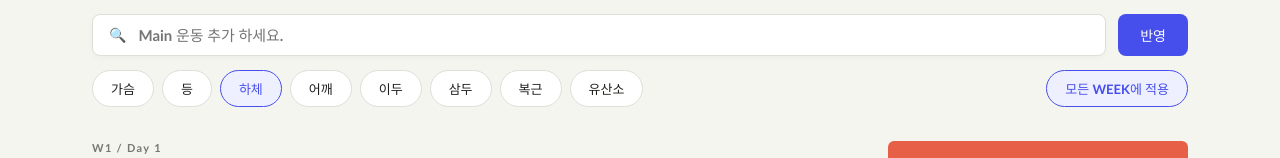
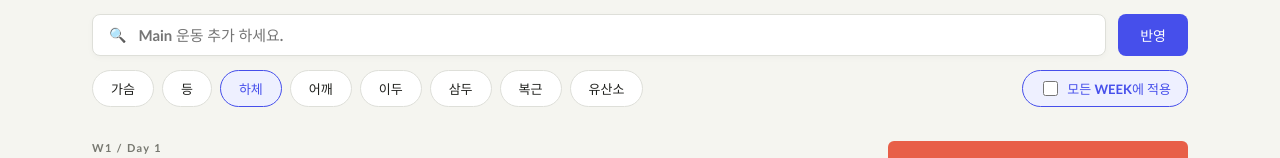
Before and after one commit to offbeyondd-lab/jaehwan-workout-app, a React (Vite) app: page / in a window 1280 px wide. Shown: the part 606-764 px from the top of the page. Built offline with nearby package versions, Linux system fonts and the light colour scheme.

Commit message:
Change 'Apply to all WEEKS' to checkbox and open detailed template loader modal upon clicking Reflect button

```diff
--- a/src/App.css
+++ b/src/App.css
@@ -44,8 +44,8 @@ button { font: inherit; cursor: pointer; }
 .day-picker-search-row .template-search-bar { flex: 1; margin-bottom: 0; }
 .day-picker-reflect-btn { border: 0; background: #464feb; color: white; padding: 11px 22px; font-size: 14px; font-weight: 800; border-radius: 8px; cursor: pointer; white-space: nowrap; transition: background .15s ease; }
 .day-picker-reflect-btn:hover { background: #353bc7; }
-.apply-all-weeks-btn { border: 1px solid #464feb; background: #eef0ff; color: #464feb; padding: 8px 18px; font-size: 13px; font-weight: 800; border-radius: 20px; cursor: pointer; transition: all .15s ease; margin-left: auto; }
-.apply-all-weeks-btn:hover { background: #464feb; color: white; }
+.apply-all-weeks-checkbox-label { display: flex; align-items: center; gap: 6px; border: 1px solid #464feb; background: #eef0ff; color: #464feb; padding: 7px 16px; font-size: 13px; font-weight: 800; border-radius: 20px; cursor: pointer; user-select: none; margin-left: auto; }
+.apply-all-weeks-checkbox-label input { accent-color: #464feb; width: 15px; height: 15px; cursor: pointer; }
 .day-main-picker-card .muscle-chips-row { margin-bottom: 0; align-items: center; }
 
 /* Template Management Section */
--- a/src/App.tsx
+++ b/src/App.tsx
@@ -189,6 +189,7 @@ function App() {
   const [dayFocuses, setDayFocuses] = useState<Record<number, string>>(() => readStorage('workout-day-focuses', initialDayFocuses))
   const [daySearchFilter, setDaySearchFilter] = useState('')
   const [showDayPicker, setShowDayPicker] = useState(true)
+  const [applyToAllWeeks, setApplyToAllWeeks] = useState(false)
 
   // Template Management State
   const [templates, setTemplates] = useState<MuscleTemplate[]>(() => readStorage('workout-main-templates', defaultTemplates))
@@ -361,90 +362,22 @@ function App() {
     setDayFocuses((prev) => ({ ...prev, [selectedDay]: nextFocus }))
   }
 
-  // --- Apply Selected Muscles to Exercises & Close Picker ---
+  // --- Apply Selected Muscles to Exercises & Open Detail Template Modal ---
   const handleApplyDayPicker = () => {
     const currentList = dayMuscles[selectedDay] || []
-    const combinedExercises: { name: string; sets: number }[] = []
-    currentList.forEach((mName) => {
-      const tpl = templates.find((t) => t.name === mName)
-      if (tpl) {
-        tpl.exercises.forEach((ex) => {
-          if (ex.name.trim() !== '') {
-            combinedExercises.push({ name: ex.name, sets: ex.sets })
-          }
-        })
-      }
-    })
-
-    if (currentList.length > 0) {
-      const newNames: Record<string, string> = { ...names }
-      const newOverrides: ExerciseOverrides = { ...overrides }
-
-      for (let i = 0; i < 10; i++) {
-        const key = currentKey(i)
-        if (i < combinedExercises.length) {
-          const item = combinedExercises[i]
-          newNames[key] = item.name
-          newOverrides[key] = {
-            sets: item.sets.toString(),
-            weight: overrides[key]?.weight ?? '',
-            unit: overrides[key]?.unit ?? 'kg'
-          }
-        } else {
-          newNames[key] = ''
-          newOverrides[key] = { sets: '', weight: '', unit: 'kg' }
-        }
+    if (currentList.length === 0) {
+      alert('반영할 부위를 하나 이상 선택해주세요.')
+      return
     }
 
-      setNames(newNames)
-      setOverrides(newOverrides)
-    }
+    // Match template IDs from selected muscle names
+    const matchingTemplateIds = templates
+      .filter((t) => currentList.includes(t.name))
+      .map((t) => t.id)
 
-    setShowDayPicker(false)
-  }
-
-  // --- Apply Selected Muscles across ALL WEEKS for current Day ---
-  const handleApplyDayPickerToAllWeeks = () => {
-    const currentList = dayMuscles[selectedDay] || []
-    const combinedExercises: { name: string; sets: number }[] = []
-    currentList.forEach((mName) => {
-      const tpl = templates.find((t) => t.name === mName)
-      if (tpl) {
-        tpl.exercises.forEach((ex) => {
-          if (ex.name.trim() !== '') {
-            combinedExercises.push({ name: ex.name, sets: ex.sets })
-          }
-        })
-      }
-    })
-
-    if (currentList.length > 0) {
-      const newNames: Record<string, string> = { ...names }
-      const newOverrides: ExerciseOverrides = { ...overrides }
-
-      weeks.forEach((week) => {
-        for (let i = 0; i < 10; i++) {
-          const key = keyFor(week, selectedDay, i)
-          if (i < combinedExercises.length) {
-            const item = combinedExercises[i]
-            newNames[key] = item.name
-            newOverrides[key] = {
-              sets: item.sets.toString(),
-              weight: overrides[key]?.weight ?? '',
-              unit: overrides[key]?.unit ?? 'kg'
-            }
-          } else {
-            newNames[key] = ''
-            newOverrides[key] = { sets: '', weight: '', unit: 'kg' }
-          }
-        }
-      })
-
-      setNames(newNames)
-      setOverrides(newOverrides)
-    }
-
-    setShowDayPicker(false)
+    setSelectedApplyTemplateIds(matchingTemplateIds)
+    setExcludedApplyExerciseKeys({})
+    setShowApplyModal(true)
   }
 
   // --- Select Day Handler ---
@@ -592,8 +525,11 @@ function App() {
     const newNames: Record<string, string> = { ...names }
     const newOverrides: ExerciseOverrides = { ...overrides }
 
+    const targetWeeks = applyToAllWeeks ? weeks : [selectedWeek]
+
+    targetWeeks.forEach((week) => {
       for (let i = 0; i < 10; i++) {
-      const key = currentKey(i)
+        const key = keyFor(week, selectedDay, i)
         if (i < exercisesToApply.length) {
           const item = exercisesToApply[i]
           newNames[key] = item.name
@@ -607,6 +543,7 @@ function App() {
           newOverrides[key] = { sets: '', weight: '', unit: 'kg' }
         }
       }
+    })
 
     if (selectedMuscleNames.length > 0) {
       setDayMuscles((prev) => ({ ...prev, [selectedDay]: selectedMuscleNames }))
@@ -616,6 +553,7 @@ function App() {
     setNames(newNames)
     setOverrides(newOverrides)
     setShowApplyModal(false)
+    setShowDayPicker(false)
   }
 
   // Filter templates for search/chip bar in Template Setting
@@ -906,9 +844,14 @@ function App() {
                     </button>
                   )
                 })}
-                <button className="apply-all-weeks-btn" onClick={handleApplyDayPickerToAllWeeks}>
-                  모든 WEEK에 적용
-                </button>
+                <label className="apply-all-weeks-checkbox-label">
+                  <input
+                    type="checkbox"
+                    checked={applyToAllWeeks}
+                    onChange={(e) => setApplyToAllWeeks(e.target.checked)}
+                  />
+                  <span>모든 WEEK에 적용</span>
+                </label>
               </div>
             </section>
           ) : null}
```
Lines whose indentation alone changed are shown as unchanged.
